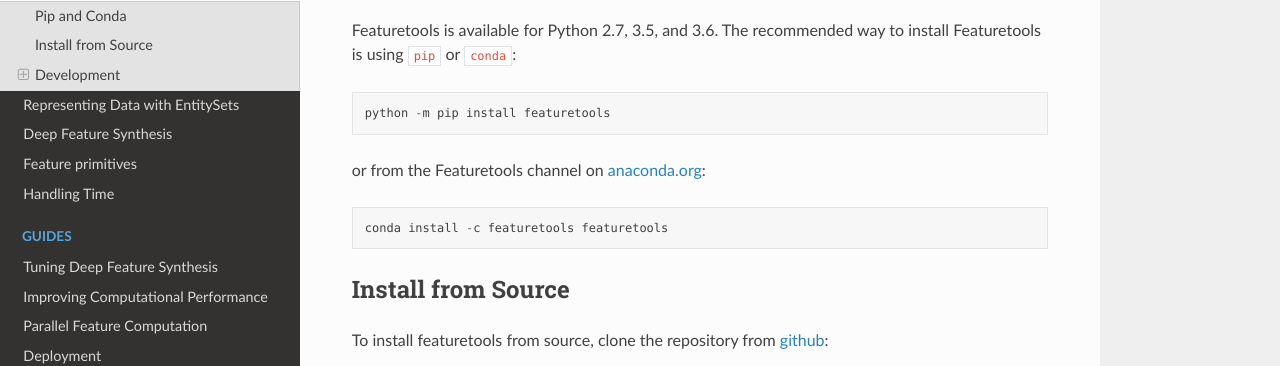
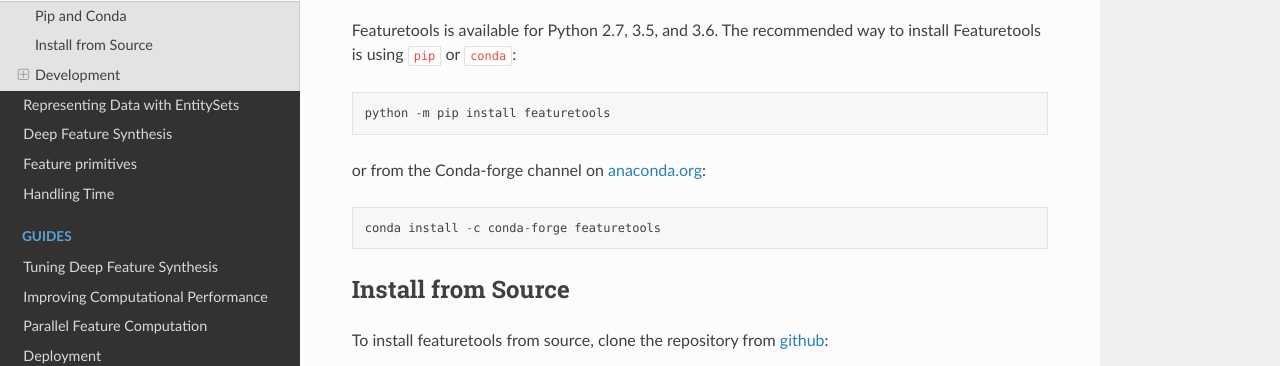
Before and after one commit to alteryx/featuretools, a Sphinx documentation site: the page built from docs/source/getting_started/install.rst, in a window 1280 px wide and 900 px high. Shown: the part 197-563 px from the top of the window. Built offline with Sphinx 7.4.7 and the Read the Docs theme 2.0.0, drawn with Linux system fonts in a browser that asks for light colours; the version number could not be read and is left out; comment, search, counter and statistics services are not loaded.

Commit message:
update conda install instructions in featuretools docs

```diff
--- a/docs/source/getting_started/install.rst
+++ b/docs/source/getting_started/install.rst
@@ -8,9 +8,9 @@
 
     python -m pip install featuretools
 
-or from the Featuretools channel on `anaconda.org <https://anaconda.org/Featuretools/featuretools>`_::
+or from the Conda-forge channel on `anaconda.org <https://anaconda.org/conda-forge/featuretools>`_::
 
-    conda install -c featuretools featuretools
+    conda install -c conda-forge featuretools
 
 Install from Source
 -------------------
```
